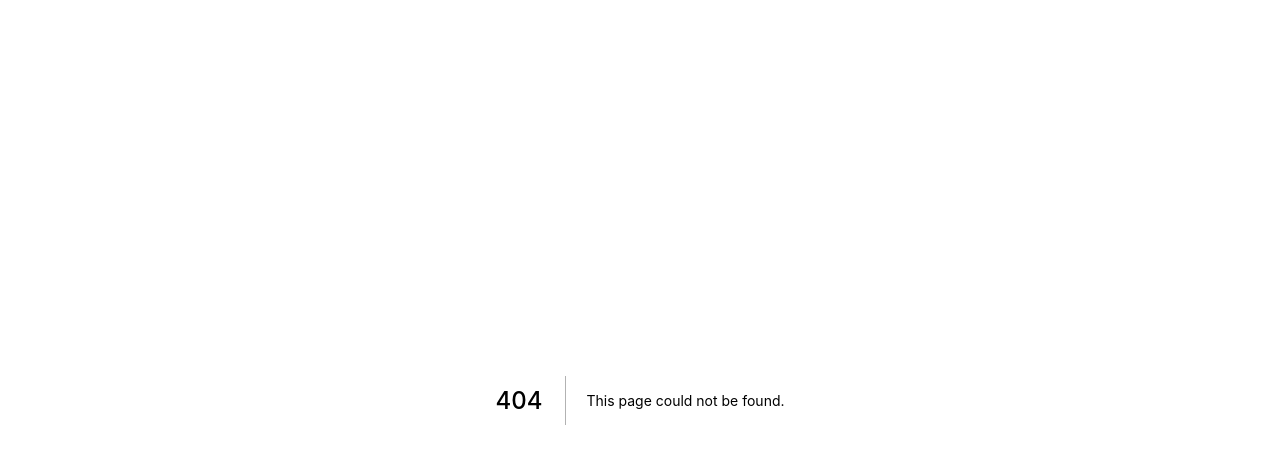
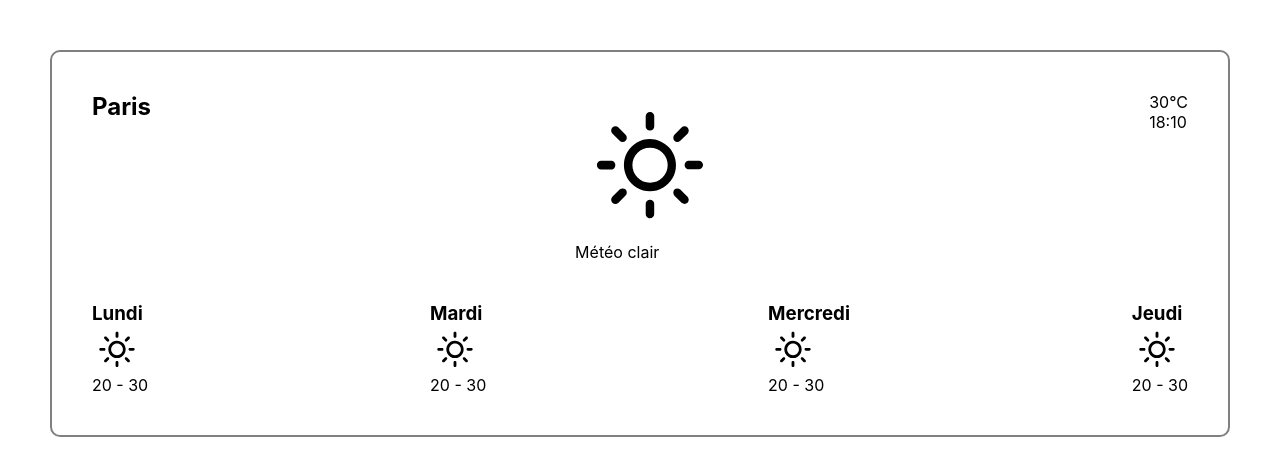
Before and after one commit to djenanabah/next-weather-app, a Next.js app: page /app in a window 1280 px wide. Before the commit this address had no page. Shown: the top 476 px of the page. Built offline with nearby package versions, Linux system fonts and the light colour scheme.

Commit message:
added first draft of page

```diff
--- a/package.json
+++ b/package.json
@@ -11,7 +11,9 @@
   "dependencies": {
     "next": "12.2.4",
     "react": "18.2.0",
-    "react-dom": "18.2.0"
+    "react-dom": "18.2.0",
+    "react-icons": "^4.4.0",
+    "sass": "^1.54.3"
   },
   "devDependencies": {
     "@types/node": "18.6.4",
--- /dev/null
+++ b/pages/app.tsx
@@ -0,0 +1,57 @@
+import type { NextPage } from 'next'
+import Head from 'next/head'
+import Image from 'next/image'
+import styles from '../styles/App.module.scss'
+import { WiDaySunny, WiDayCloudyHigh } from "react-icons/wi";
+
+const App: NextPage = () => {
+  return (
+    <div className={styles.container}>
+      <Head>
+        <title>Weather App</title>
+        <meta name="description" content="Weather app" />
+        <link rel="icon" href="/favicon.ico" />
+      </Head>
+
+      <div className={styles.cardList}>
+        <div className={styles.cardItem}>
+          <div className={styles.cardItemTodayInfo}>
+            <h2>Paris</h2>
+            <div className={styles.cardItemIcon}>
+              <WiDaySunny className={`${styles.cardItemSvg} ${styles.big}`}/>
+              <p>Météo clair</p>
+            </div>
+            <div className={styles.cardItemCurrentWeather}>
+              <p>30°C</p>
+              <p>18:10</p>
+            </div>
+          </div>
+          <div className={styles.cardItemWeekInfo}>
+            <div className={styles.cardItemWeekday}>
+              <h3>Lundi</h3>
+              <WiDaySunny className={styles.cardItemSvg}/>
+              <p><span>20</span> - <span>30</span></p>
+            </div>
+            <div className={styles.cardItemWeekday}>
+              <h3>Mardi</h3>
+              <WiDaySunny className={styles.cardItemSvg}/>
+              <p><span>20</span> - <span>30</span></p>
+            </div>
+            <div className={styles.cardItemWeekday}>
+              <h3>Mercredi</h3>
+              <WiDaySunny className={styles.cardItemSvg}/>
+              <p><span>20</span> - <span>30</span></p>
+            </div>
+            <div className={styles.cardItemWeekday}>
+              <h3>Jeudi</h3>
+              <WiDaySunny className={styles.cardItemSvg}/>
+              <p><span>20</span> - <span>30</span></p>
+            </div>
+          </div>
+        </div>
+      </div>
+    </div>
+  )
+}
+
+export default App
--- /dev/null
+++ b/styles/App.module.scss
@@ -0,0 +1,55 @@
+$border-color: grey;
+
+.container {
+  display: flex;
+  flex-direction: column;
+  padding: 20px;
+}
+
+.cardList {
+  display: flex;
+  flex-direction: column;
+  margin: 30px;
+}
+
+.cardItem {
+  display: flex;
+  flex-direction: column;
+  border: 2px solid $border-color;
+  border-radius: 10px;
+  padding: 20px;
+}
+
+.cardItemTodayInfo {
+  display: flex;
+  flex-direction: row;
+  justify-content: space-between;
+  margin: 20px;
+}
+
+.cardItemIcon {
+  display: flex;
+  flex-direction: column;
+}
+
+.cardItemWeekInfo {
+  display: flex;
+  flex-direction: row;
+  justify-content: space-between;
+  margin: 20px;
+}
+
+.cardItemWeekday {
+  display: flex;
+  flex-direction: column;
+}
+
+.cardItemSvg {
+  width: 50px;
+  height: 50px;
+}
+
+.cardItemSvg.big {
+  width: 150px;
+  height: 150px;
+}
--- a/styles/globals.css
+++ b/styles/globals.css
@@ -6,14 +6,11 @@ body {
     Ubuntu, Cantarell, Fira Sans, Droid Sans, Helvetica Neue, sans-serif;
 }
 
-a {
-  color: inherit;
-  text-decoration: none;
+* {
+  padding: 0;
+  margin: 0;
 }
 
-* {
-  box-sizing: border-box;
-}
 
 @media (prefers-color-scheme: dark) {
   html {
```
Also changed, not shown: 1 other file (tests, documents, lock files or other folders).
